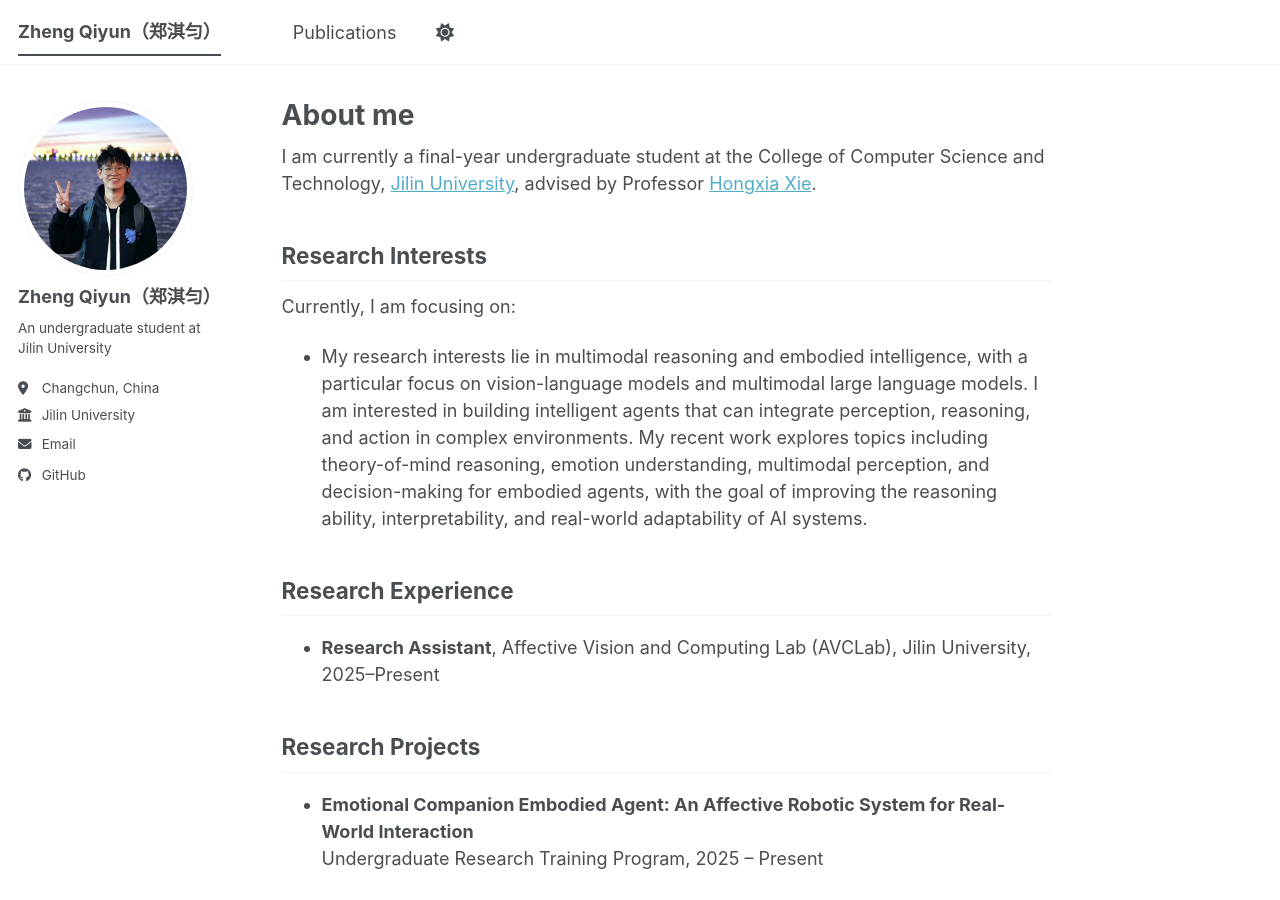
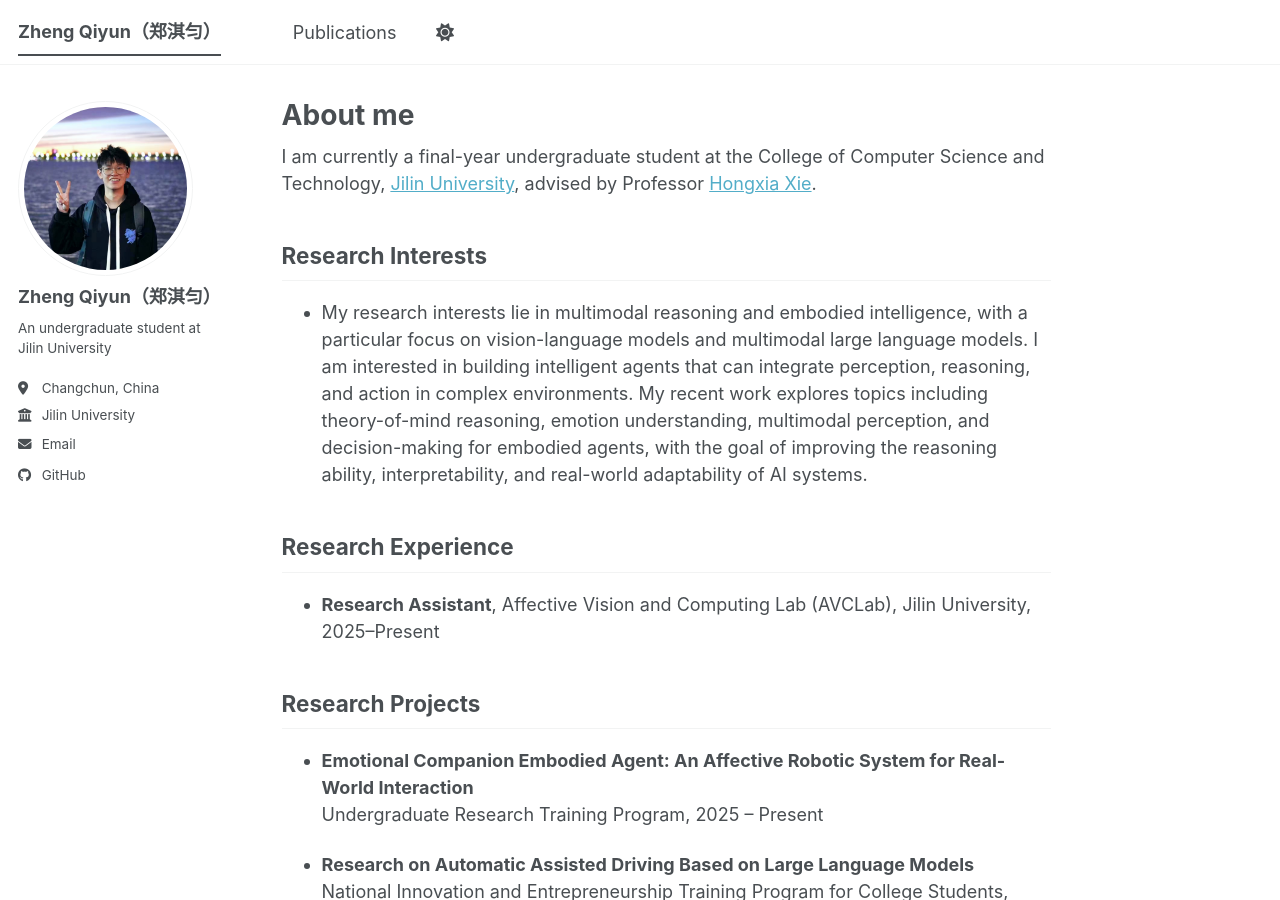
Before and after one commit to moonaurora/moonaurora.github.io, a Jekyll site: the page built from _pages/about.md, in a window 1280 px wide and 900 px high. Built offline with Jekyll 4.4.1, drawn with Linux system fonts in a browser that asks for light colours; a script bundle is joined from its source files by our own code; library files that are not in the unit come from our copies.

Commit message:
Update about

```diff
--- a/_pages/about.md
+++ b/_pages/about.md
@@ -10,7 +10,6 @@ redirect_from:
 I am currently a final-year undergraduate student at the College of Computer Science and Technology, [Jilin University](https://www.jlu.edu.cn/), advised by Professor [Hongxia Xie](https://ccst.jlu.edu.cn/info/1359/18959.htm).
 
 ## Research Interests
-Currently, I am focusing on:
 - My research interests lie in multimodal reasoning and embodied intelligence, with a particular focus on vision-language models and multimodal large language models. I am interested in building intelligent agents that can integrate perception, reasoning, and action in complex environments. My recent work explores topics including theory-of-mind reasoning, emotion understanding, multimodal perception, and decision-making for embodied agents, with the goal of improving the reasoning ability, interpretability, and real-world adaptability of AI systems.
 
 ## Research Experience
```
